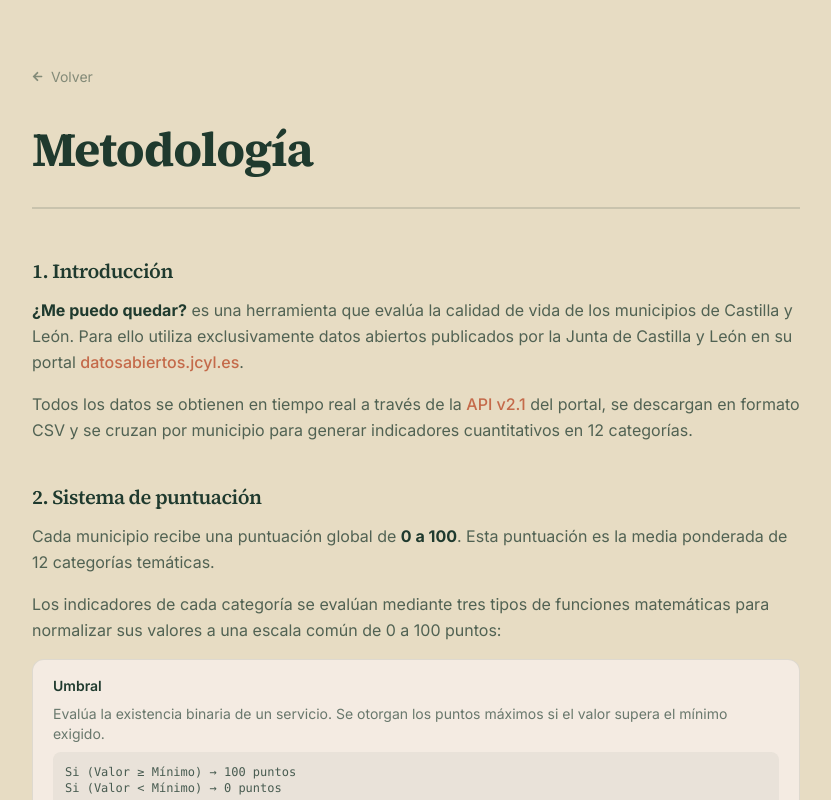
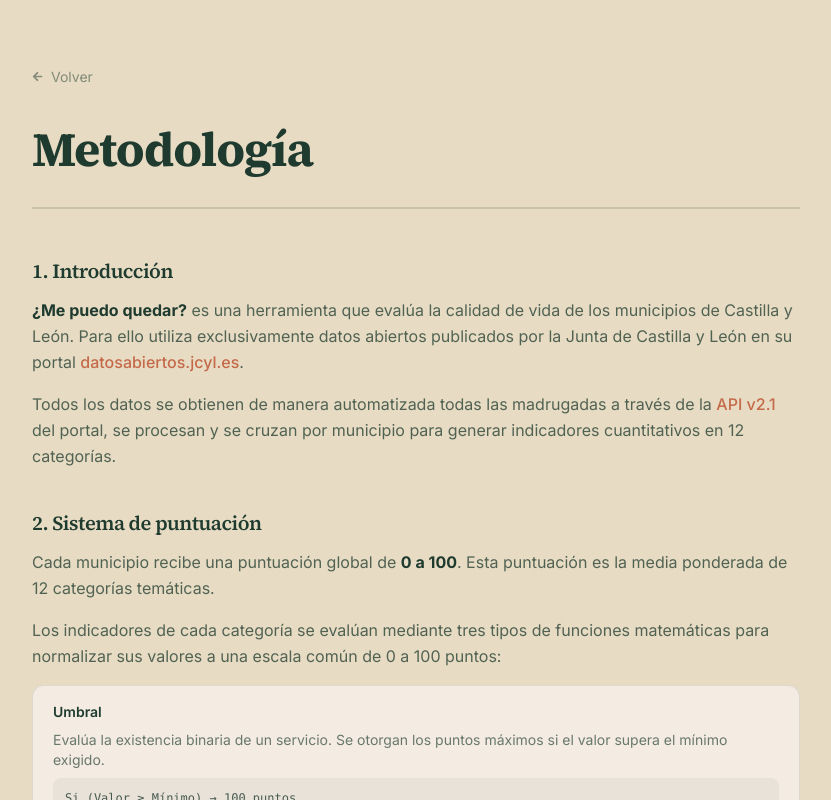
Before and after one commit to deeivihh/mepuedoquedar-es, a Next.js app: page /metodologia in a window 1280 px wide. Shown: the top 800 px of the page, without its empty margins (224-1055 px from the left). Built offline with nearby package versions, Linux system fonts and the light colour scheme.

Commit message:
Minor fix

```diff
--- a/src/app/metodologia/page.tsx
+++ b/src/app/metodologia/page.tsx
@@ -68,11 +68,11 @@ export default function MetodologiaPage() {
                         </a>.
                     </p>
                     <p className="text-title/75 leading-relaxed">
-                        Todos los datos se obtienen en tiempo real a través de la{" "}
+                        Todos los datos se obtienen de manera automatizada todas las madrugadas a través de la{" "}
                         <a href="https://analisis.datosabiertos.jcyl.es/api/explore/v2.1/console" target="_blank" rel="noopener noreferrer" className="text-text-2 hover:underline font-medium">
                             API v2.1
                         </a>{" "}
-                        del portal, se descargan en formato CSV y se cruzan por municipio para generar
+                        del portal, se procesan y se cruzan por municipio para generar
                         indicadores cuantitativos en {groups.length} categorías.
                     </p>
                 </section>
```
